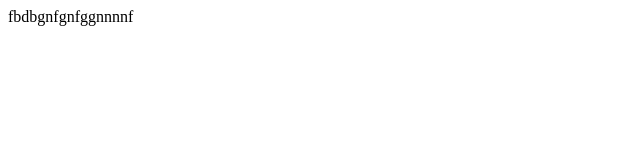
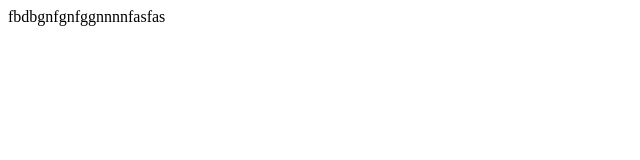
Before and after one commit to s-yarko/site, a plain HTML site: page index.html in a window 1280 px wide. Shown: the full height of the page, 0-640 px from the left. Drawn offline with Linux system fonts and the light colour scheme.

Commit message:
3 commit

```diff
--- a/index.html
+++ b/index.html
@@ -3,7 +3,8 @@
 
 </head>
 <body>
-fbdbgnfgnfggnnnnf
+fbdbgnfgnfggnnnnfasfas
+
 
 
 </body>
--- a/style.css
+++ b/style.css
@@ -1,4 +1,5 @@
 h1{
 	color:red;
+
 	background-color:blue;
 }
```
